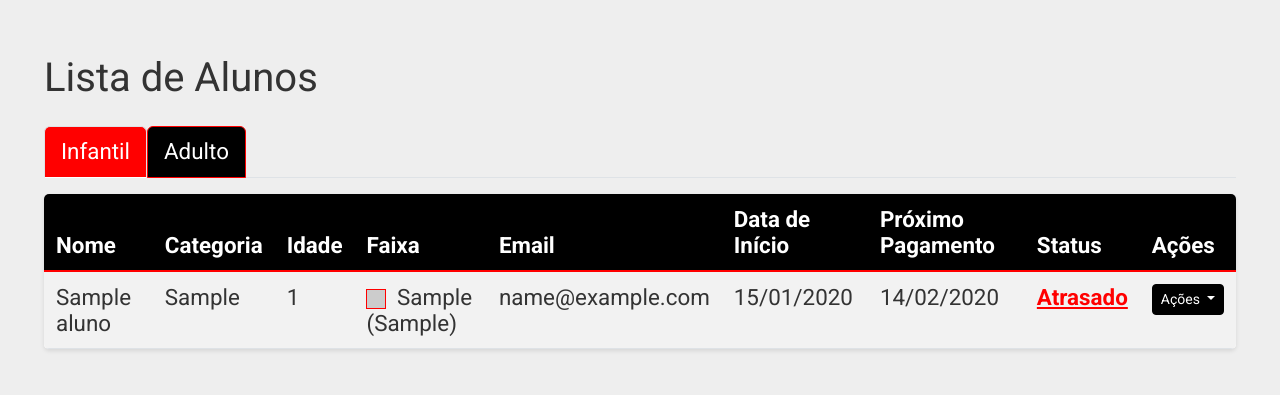
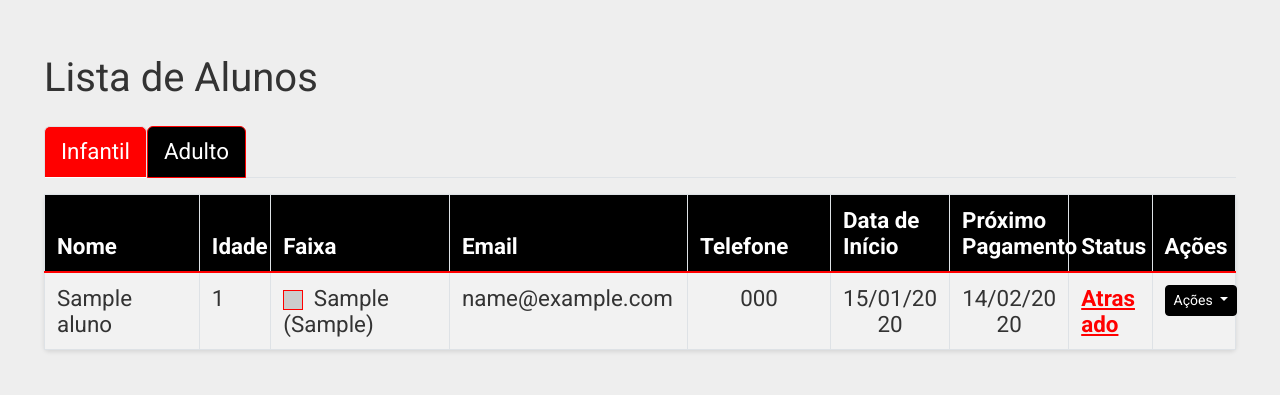
Before and after one commit to ragnarthur/equipe_geleia, a Flask app: template templates/alunos.html in a window 1280 px wide. Shown: the part 240-635 px from the top of the page. Run offline with Flask 3, Linux system fonts and the light colour scheme; the template is opened without the code that fills it: values that come from a table or form of the project are taken from there, others are empty; tables that the repository leaves empty hold one stand-in row (values such as "Sample post").

Commit message:
commit: fix ajuste overflow tabela alunos

```diff
--- a/static/css/style.css
+++ b/static/css/style.css
@@ -19,7 +19,7 @@ body {
    ========================= */
 .navbar {
     background-color: #000000 !important; /* Fundo preto */
-    border-bottom: 5px solid #ff0000;       /* Risca vermelha */
+    border-bottom: 5px solid #ff0000;     /* Risca vermelha */
     box-shadow: none;
 }
 .navbar-brand, .nav-link {
@@ -44,7 +44,7 @@ body {
    Container and Layout
    ========================= */
 .container {
-    max-width: 1400px !important;
+    max-width: 2000px !important; /* Aumente conforme necessário */
     width: 95%;
     margin: 0 auto;
     padding-top: 30px;
@@ -54,12 +54,25 @@ body {
 /* =========================
    Table Styling
    ========================= */
+
+/* Permite que a linha expandida apareça fora sem ser cortada */
+.table-responsive {
+    overflow: visible !important;
+}
+
 .table {
     background-color: #ffffff;
     border-radius: 5px;
     box-shadow: 0 2px 4px rgba(0, 0, 0, 0.1);
-    overflow: hidden;
+    /* overflow: hidden;  <-- Removido para evitar corte de conteúdo */
 }
+
+.table td {
+    white-space: normal;      /* Permite que o texto quebre em várias linhas */
+    word-wrap: break-word;    /* Quebra palavras longas */
+    overflow-wrap: break-word;/* Nova sintaxe para quebra de palavras */
+}
+
 .table thead th {
     background-color: #000000;
     color: #ffffff;
@@ -68,24 +81,37 @@ body {
     border-bottom: 2px solid #ff0000;
     font-size: 1.4rem;
 }
+
 .table tbody td {
     padding: 12px;
     color: #333333;
     font-size: 1.4rem;
 }
+
 /* Linhas listradas em #f9f9f9 */
 .table-striped tbody tr:nth-of-type(odd) {
     background-color: #f9f9f9;
 }
 
-/* Força os botões e formulários dentro das células da tabela a ficarem lado a lado */
+/* Garante que se houver "zoom" ou "scale" no hover, não haja corte do conteúdo */
+.table-striped tbody tr:hover {
+    overflow: visible !important;
+    position: relative;
+    /* Se desejar um leve zoom:
+       transform: scale(1.02);
+       transition: transform 0.2s ease;
+    */
+}
+
+/* Força botões e formulários dentro das células a ficarem lado a lado
+   (removemos white-space: nowrap; para permitir quebra de linha se necessário). */
 .table td a.btn,
 .table td form {
     display: inline-block;
     vertical-align: middle;
-    white-space: nowrap;
     margin-right: 5px;
 }
+
 
 /* =========================
    Buttons Styling
@@ -333,7 +359,7 @@ body {
     color: #ffffff;            /* Texto branco */
     border-bottom: 5px solid #ff0000; /* Borda inferior vermelha */
 }
-/* Aumenta a fonte do card-body do recibo para 1.3rem (ajuste conforme desejar) */
+/* Aumenta a fonte do card-body do recibo para 1.6rem */
 .card-body.recibo-body {
     font-size: 1.6rem;
 }
--- a/templates/alunos.html
+++ b/templates/alunos.html
@@ -2,113 +2,74 @@
 {% block title %}Lista de Alunos{% endblock %}
 
 {% block content %}
+
+<style>
+  /* Permite quebra de linha em geral */
+  .table-fixed-wrap td {
+    white-space: normal;
+    word-wrap: break-word;
+    overflow-wrap: break-word;
+    font-size: 1.4rem; /* Fonte padrão */
+  }
+
+  /* Centraliza e reduz a fonte em algumas colunas (opcional) */
+  .text-center-sm {
+    text-align: center;
+    font-size: 1.2rem;
+  }
+</style>
+
 <h1 class="mb-4">Lista de Alunos</h1>
 
 <!-- Abas para as categorias -->
 <ul class="nav nav-tabs" id="alunosTab" role="tablist">
   <li class="nav-item" role="presentation">
-      <button class="nav-link active tab-infantil" id="infantil-tab" data-bs-toggle="tab" data-bs-target="#infantil" type="button" role="tab" aria-controls="infantil" aria-selected="true">Infantil</button>
+    <button class="nav-link active tab-infantil" id="infantil-tab" data-bs-toggle="tab" data-bs-target="#infantil" type="button" role="tab" aria-controls="infantil" aria-selected="true">
+      Infantil
+    </button>
   </li>
   <li class="nav-item" role="presentation">
-      <button class="nav-link tab-adulto" id="adulto-tab" data-bs-toggle="tab" data-bs-target="#adulto" type="button" role="tab" aria-controls="adulto" aria-selected="false">Adulto</button>
+    <button class="nav-link tab-adulto" id="adulto-tab" data-bs-toggle="tab" data-bs-target="#adulto" type="button" role="tab" aria-controls="adulto" aria-selected="false">
+      Adulto
+    </button>
   </li>
 </ul>
 
 <div class="tab-content" id="alunosTabContent">
   <!-- Aba Infantil -->
   <div class="tab-pane fade show active" id="infantil" role="tabpanel" aria-labelledby="infantil-tab">
-      <table class="table table-striped mt-3">
+    <div class="table-responsive">
+      <!-- .table-bordered para bordas, .table-striped para listras, table-layout: fixed para respeitar larguras -->
+      <table class="table table-striped table-bordered mt-3 table-fixed-wrap" style="table-layout: fixed; width: 100%;">
         <thead>
           <tr>
-            <th>Nome</th>
-            <th>Categoria</th>
-            <th>Idade</th>
-            <th>Faixa</th>
-            <th>Email</th>
-            <th>Data de Início</th>
-            <th>Próximo Pagamento</th>
-            <th>Status</th>
-            <th>Ações</th>
+            <!-- Ajuste das porcentagens para totalizar 100% (9 colunas) -->
+            <th style="width: 13%;">Nome</th>
+            <th style="width: 6%;">Idade</th>
+            <!-- Faixa agora com 15% -->
+            <th style="width: 15%;">Faixa</th>
+            <th style="width: 20%;">Email</th>
+            <th style="width: 12%;">Telefone</th>
+            <th style="width: 10%;">Data de Início</th>
+            <th style="width: 10%;">Próximo Pagamento</th>
+            <!-- Status reduzida para 7% -->
+            <th style="width: 7%;">Status</th>
+            <th style="width: 7%;">Ações</th>
           </tr>
         </thead>
         <tbody>
           {% for aluno in alunos_infantil %}
           <tr>
             <td>{{ aluno.nome }}</td>
-            <td>{{ aluno.categoria }}</td>
             <td>{{ aluno.idade }}</td>
             <td>
               <div class="faixa-square" style="background-color: {{ aluno.faixa_cor|faixa_color }};"></div>
               {{ aluno.faixa_cor }} ({{ aluno.faixa_grau }})
             </td>
             <td>{{ aluno.email }}</td>
-            <td>{{ aluno.data_entrada.strftime('%d/%m/%Y') }}</td>
-            <td>{{ aluno.proximo_pagamento.strftime('%d/%m/%Y') }}</td>
-            <td>
-              {% if aluno.status_mensalidade == "Atrasado" %}
-                <span class="status-atrasado">{{ aluno.status_mensalidade }}</span>
-              {% else %}
-                <span class="status-em-dia">{{ aluno.status_mensalidade }}</span>
-              {% endif %}
-            </td>
-            <td>
-              <!-- Dropdown de Ações -->
-              <div class="dropdown">
-                <button class="btn btn-sm dropdown-toggle dropdown-acao" type="button" data-bs-toggle="dropdown" aria-expanded="false">
-                  Ações
-                </button>
-                <ul class="dropdown-menu">
-                  <li>
-                    <a class="dropdown-item" href="{{ url_for('editar_aluno', aluno_id=aluno.id) }}">Editar</a>
-                  </li>
-                  <li>
-                    <form action="{{ url_for('pagar_mensalidade', aluno_id=aluno.id) }}" method="post" onsubmit="return confirm('Confirmar pagamento de mensalidade?');">
-                      <button class="dropdown-item" type="submit">Pagar Mensalidade</button>
-                    </form>
-                  </li>
-                  <li>
-                    <form action="{{ url_for('deletar_aluno', aluno_id=aluno.id) }}" method="post" onsubmit="return confirm('Tem certeza que deseja deletar este aluno?');">
-                      <button class="dropdown-item text-danger" type="submit">Excluir</button>
-                    </form>
-                  </li>
-                </ul>
-              </div>
-            </td>
-          </tr>
-          {% endfor %}
-        </tbody>
-      </table>
-    </div>
-
-    <!-- Aba Adulto -->
-    <div class="tab-pane fade" id="adulto" role="tabpanel" aria-labelledby="adulto-tab">
-      <table class="table table-striped mt-3">
-        <thead>
-          <tr>
-            <th>Nome</th>
-            <th>Categoria</th>
-            <th>Idade</th>
-            <th>Faixa</th>
-            <th>Email</th>
-            <th>Data de Início</th>
-            <th>Próximo Pagamento</th>
-            <th>Status</th>
-            <th>Ações</th>
-          </tr>
-        </thead>
-        <tbody>
-          {% for aluno in alunos_adulto %}
-          <tr>
-            <td>{{ aluno.nome }}</td>
-            <td>{{ aluno.categoria }}</td>
-            <td>{{ aluno.idade }}</td>
-            <td>
-              <div class="faixa-square" style="background-color: {{ aluno.faixa_cor|faixa_color }};"></div>
-              {{ aluno.faixa_cor }} ({{ aluno.faixa_grau }})
-            </td>
-            <td>{{ aluno.email }}</td>
-            <td>{{ aluno.data_entrada.strftime('%d/%m/%Y') }}</td>
-            <td>{{ aluno.proximo_pagamento.strftime('%d/%m/%Y') }}</td>
+            <td class="text-center-sm">{{ aluno.telefone }}</td>
+            <td class="text-center-sm">{{ aluno.data_entrada.strftime('%d/%m/%Y') }}</td>
+            <td class="text-center-sm">{{ aluno.proximo_pagamento.strftime('%d/%m/%Y') }}</td>
             <td>
               {% if aluno.status_mensalidade == "Atrasado" %}
                 <span class="status-atrasado">{{ aluno.status_mensalidade }}</span>
@@ -145,4 +106,72 @@
       </table>
     </div>
   </div>
+
+  <!-- Aba Adulto -->
+  <div class="tab-pane fade" id="adulto" role="tabpanel" aria-labelledby="adulto-tab">
+    <div class="table-responsive">
+      <table class="table table-striped table-bordered mt-3 table-fixed-wrap" style="table-layout: fixed; width: 100%;">
+        <thead>
+          <tr>
+            <th style="width: 13%;">Nome</th>
+            <th style="width: 6%;">Idade</th>
+            <th style="width: 15%;">Faixa</th>
+            <th style="width: 20%;">Email</th>
+            <th style="width: 12%;">Telefone</th>
+            <th style="width: 10%;">Data de Início</th>
+            <th style="width: 10%;">Próximo Pagamento</th>
+            <th style="width: 7%;">Status</th>
+            <th style="width: 7%;">Ações</th>
+          </tr>
+        </thead>
+        <tbody>
+          {% for aluno in alunos_adulto %}
+          <tr>
+            <td>{{ aluno.nome }}</td>
+            <td>{{ aluno.idade }}</td>
+            <td>
+              <div class="faixa-square" style="background-color: {{ aluno.faixa_cor|faixa_color }};"></div>
+              {{ aluno.faixa_cor }} ({{ aluno.faixa_grau }})
+            </td>
+            <td>{{ aluno.email }}</td>
+            <td class="text-center-sm">{{ aluno.telefone }}</td>
+            <td class="text-center-sm">{{ aluno.data_entrada.strftime('%d/%m/%Y') }}</td>
+            <td class="text-center-sm">{{ aluno.proximo_pagamento.strftime('%d/%m/%Y') }}</td>
+            <td>
+              {% if aluno.status_mensalidade == "Atrasado" %}
+                <span class="status-atrasado">{{ aluno.status_mensalidade }}</span>
+              {% else %}
+                <span class="status-em-dia">{{ aluno.status_mensalidade }}</span>
+              {% endif %}
+            </td>
+            <td>
+              <!-- Dropdown de Ações -->
+              <div class="dropdown">
+                <button class="btn btn-sm dropdown-toggle dropdown-acao" type="button" data-bs-toggle="dropdown" aria-expanded="false">
+                  Ações
+                </button>
+                <ul class="dropdown-menu">
+                  <li>
+                    <a class="dropdown-item" href="{{ url_for('editar_aluno', aluno_id=aluno.id) }}">Editar</a>
+                  </li>
+                  <li>
+                    <form action="{{ url_for('pagar_mensalidade', aluno_id=aluno.id) }}" method="post" onsubmit="return confirm('Confirmar pagamento de mensalidade?');">
+                      <button class="dropdown-item" type="submit">Pagar Mensalidade</button>
+                    </form>
+                  </li>
+                  <li>
+                    <form action="{{ url_for('deletar_aluno', aluno_id=aluno.id) }}" method="post" onsubmit="return confirm('Tem certeza que deseja deletar este aluno?');">
+                      <button class="dropdown-item text-danger" type="submit">Excluir</button>
+                    </form>
+                  </li>
+                </ul>
+              </div>
+            </td>
+          </tr>
+          {% endfor %}
+        </tbody>
+      </table>
+    </div>
+  </div>
+</div>
 {% endblock %}
```
Lines whose indentation alone changed are shown as unchanged.
